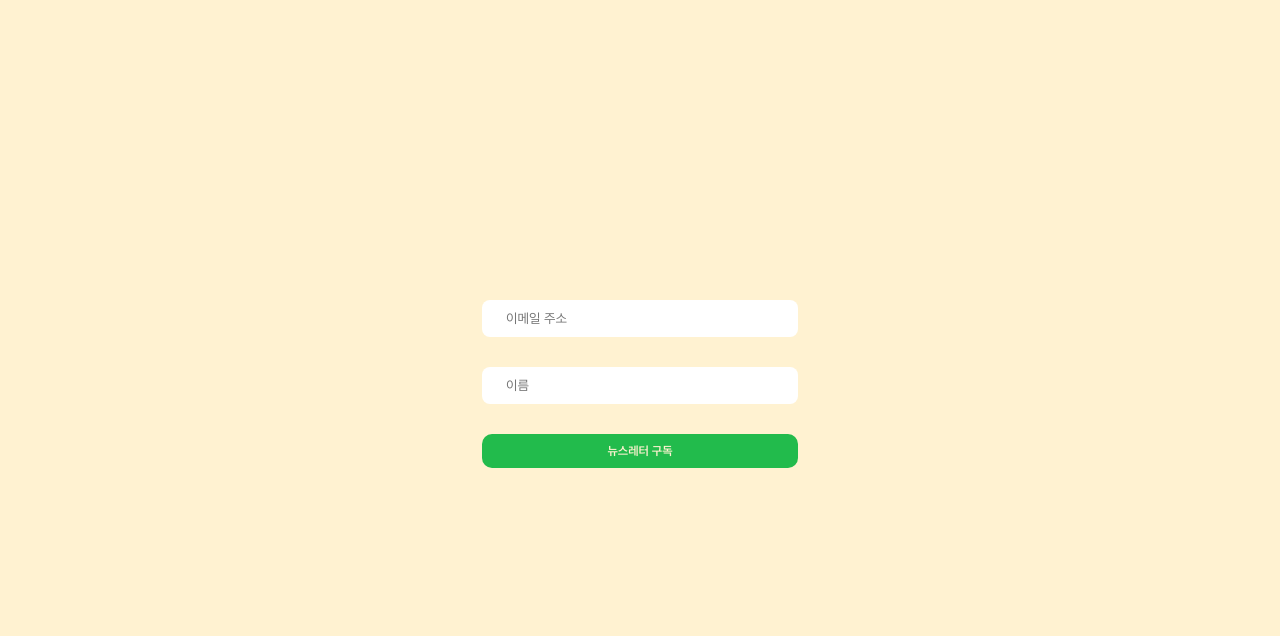
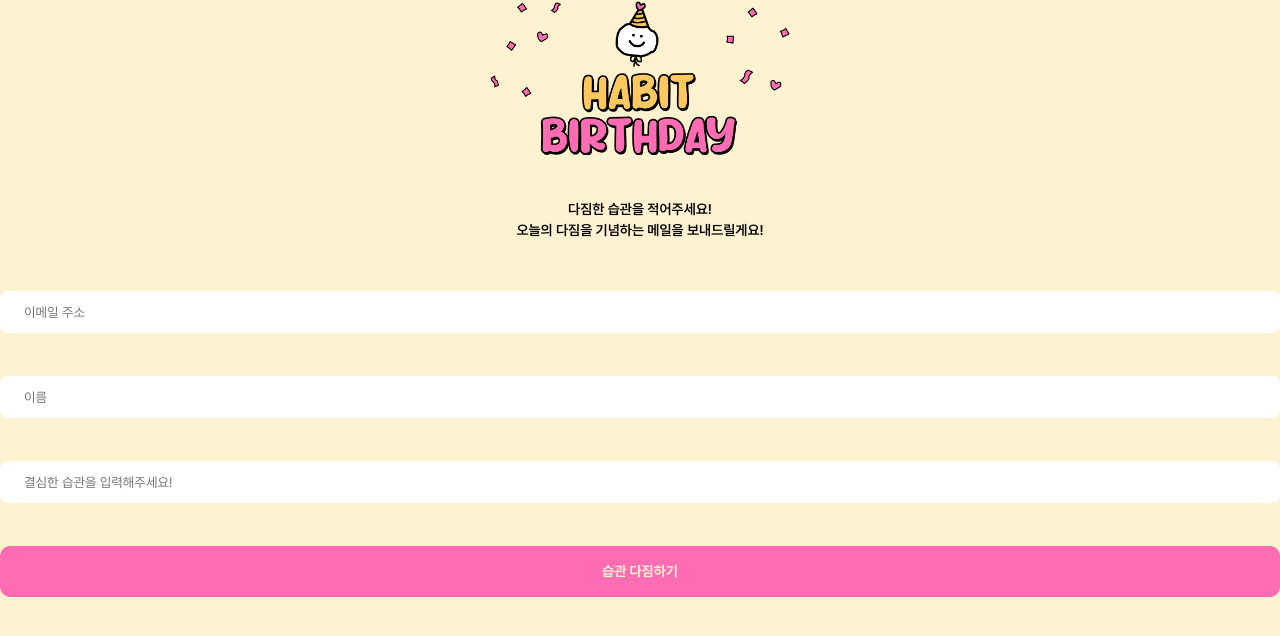
Before and after one commit to hyeonary/habitbirthday, a React (Create React App) app: page / in a window 1280 px wide. Shown: the top 636 px of the page. Built offline with nearby package versions, Linux system fonts and the light colour scheme.

Commit message:
feat: subscribe form / env

```diff
--- a/src/App.tsx
+++ b/src/App.tsx
@@ -3,6 +3,7 @@ import "./App.css";
 import Header from "./components/Shared/Header";
 import MainPage from "./pages/MainPage";
 import Subscription from "./pages/Subscription";
+import Success from "./pages/Success.tsx";
 
 function App() {
   return (
@@ -10,10 +11,10 @@ function App() {
       {/* <Header /> */}
       <Router>
         <Routes>
-          <Route path="/" element={<MainPage />} />
-
-          <Route path="/subscription" element={<Subscription />} />
-
+          {/* <Route path="/" element={<MainPage />} /> */}
+          <Route path="/" element={<Subscription />} />
+          <Route path="/subscribe/success" element={<Success />} />
+          {/* <Route path={'*'} element={<PageNotFound />} /> */}
         </Routes>
       </Router>
     </div>
--- a/src/components/InputForm.tsx
+++ b/src/components/InputForm.tsx
@@ -1,20 +1,30 @@
 import styled, { keyframes } from "styled-components";
 import { onNotLarge } from "../styles/mediaQueries";
 
-const Container = styled.div``;
+const Container = styled.div`
+  height: 70px;
+`;
 
 const CustomInput = styled.input`
   border-radius: 8px;
   border: none;
   padding: 13px 40px 13px 1.5rem;
   width: 100%;
+  :focus {
+    outline: none !important;
+    border-color: #d6a8e9;
+    box-shadow: 0 0 5px #d6a8e9;
+  }
 `;
 
 const ValidResult = styled.h3`
-  font-size: 14px;
+  font-size: 12px;
   font-weight: 500;
   line-height: 130%;
-  margin-top: 3px;
+  margin-top: 10px;
+  text-align: left;
+  padding-left: 10px;
+  color: #FF6CB3;
 `;
 
 interface InputProps {
@@ -23,9 +33,10 @@ interface InputProps {
   onChange: (e: React.ChangeEvent<HTMLInputElement>) => void;
   placeholder: string;
   result?: string;
+  required?: Boolean;
 }
 
-function InputForm({ value, name, onChange, placeholder, result }: InputProps) {
+function InputForm({ value, name, onChange, placeholder, result, required }: InputProps) {
   return (
     <Container>
       <CustomInput
@@ -34,7 +45,7 @@ function InputForm({ value, name, onChange, placeholder, result }: InputProps) {
         onChange={onChange}
         placeholder={placeholder}
       />
-      <ValidResult>{result}</ValidResult>
+      {required && <ValidResult>{result}</ValidResult>}
     </Container>
   );
 }
--- a/src/pages/Subscription/Subscription.style.ts
+++ b/src/pages/Subscription/Subscription.style.ts
@@ -5,8 +5,8 @@ export const Container = styled.section`
   height: 100vh;
   background-color: #fff2d1;
   display: flex;
-  /* align-items: center; */
   justify-content: center;
+
   ${onNotLarge} {
     padding: 60px 20px;
   }
@@ -14,8 +14,17 @@ export const Container = styled.section`
 
 export const HBDLogo = styled.img`
   width: 300px;
-  margin-bottom: 70px;
+  margin-bottom: 40px;
 `;
+
+export const Content = styled.div`
+  font-size: 14px;
+  font-weight: 600;
+  line-height: 150%;
+  text-align: center;
+  margin-bottom: 50px;
+  /* color: #9E9E9E; */
+`
 
 export const Descrition = styled.div``;
 
@@ -26,7 +35,7 @@ export const SubscribeWrapper = styled.div`
 export const Form = styled.form`
   display: flex;
   flex-direction: column;
-  gap: 40px;
+  gap: 15px;
 `;
 
 export const FormPart = styled.div`
--- a/src/pages/Subscription/index.tsx
+++ b/src/pages/Subscription/index.tsx
@@ -1,8 +1,9 @@
-import { useEffect, useState } from "react";
+import { useEffect, useRef, useState } from "react";
 import * as S from "./Subscription.style";
 import Logo from "../../assets/img/habitLogo.png";
 import axios from "axios";
 import InputForm from "../../components/InputForm";
+import { useNavigate } from "react-router-dom";
 
 interface userInfo {
   userEmail: string;
@@ -11,11 +12,15 @@ interface userInfo {
 }
 
 function Subscription() {
+
+	const [isValid, setIsValid] = useState<Boolean>(false)
+	const [required, setRequired] = useState<Boolean>(false)
   const [userInfo, setUserInfo] = useState<userInfo>({
 		userEmail: "",
     userName: "",
     userHabit: "",
   });
+	const navigate = useNavigate();
 
   const onChangeInfo = (e: React.ChangeEvent<HTMLInputElement>) => {
     setUserInfo({
@@ -24,45 +29,15 @@ function Subscription() {
     });
   };
 
-  const [isValid, setIsValid] = useState<Boolean>(false);
-
-  const regexEmailCheck = () => {
 	const EmailValidRegEx = "^[a-zA-Z0-9+-_.]+@[a-zA-Z0-9-]+.[a-zA-Z0-9-.]+$";
 	const regexEmail = new RegExp(EmailValidRegEx);
 
-    const NameValidRegEx = "^[가-힣a-zA-Z]+$";
-    const regexName = new RegExp(NameValidRegEx);
-
-    console.log(regexEmail.test(userInfo.userEmail));
-    console.log(regexName.test(userInfo.userName));
-    console.log(regexName.test(userInfo.userHabit));
-    console.log(userInfo);
-  };
-
-  // const regexNameCheck = (name: string;) => {
-  //   const inputValidRegEx = "^[ㄱ-ㅎ|가-힣|a-z|A-Z|0-9|]+$";
-  //   const regex = new RegExp(inputValidRegEx);
-  //   regex.test(e.target.value);
-  // };
-
-  // 버튼을 누를 경우
-  // email: 이메일 형식, 글자수가 0 이상인지
-  // name: 영어 or 이름(자음, 모음 안됨), 글자수가 0 이상인지
-  // habit: 영어 or 이름(자음, 모음 안됨), 글자수가 0 이상인지
-
-  useEffect(() => {
-    const validEmail = userInfo.userEmail.length > 0;
-    const validName = userInfo.userName.length > 0;
-    const validHabit = userInfo.userHabit.length > 0;
-    setIsValid(validEmail && validName && validHabit);
-  }, [userInfo]);
+	useEffect(()=> {
+		setIsValid(regexEmail.test(userInfo.userEmail) && userInfo.userEmail.length > 0)
+	}, [userInfo.userEmail])
 
   const HabitDeclare = () => {
-    const validEmail = userInfo.userEmail.length > 0;
-    const validName = userInfo.userName.length > 0;
-    const validHabit = userInfo.userHabit.length > 0;
-    const validCheck = validEmail && validName && validHabit;
-
+    if(isValid){
 			const formData = {
 				eventOccuredBy: "SUBSCRIBER",
 				confirmEmailYN: "N",
@@ -75,11 +50,11 @@ function Subscription() {
 					},
 				],
 			};
-    const accessToken = "";
+
 			axios
 				.request({
 					headers: {
-          AccessToken: accessToken,
+						AccessToken: process.env.REACT_APP_STIBEE_TOKEN
 					},
 					baseURL: `https://api.stibee.com/v1`,
 					url: `/lists/228056/subscribers`,
@@ -87,24 +62,36 @@ function Subscription() {
 					data: formData,
 				})
 				.then(() => {
-        setUserInfo({
-          userEmail: "",
-          userName: "",
-          userHabit: "",
+					// setUserInfo({
+					// 	userEmail: "",
+					// 	userName: "",
+					// 	userHabit: "",
+					// });
+					navigate(`/subscribe/success`)
+					console.log('성공!')
 				});
-      });
+		} else {
+			setRequired(true)
+			console.log('이메일 오류!')
+		}
   };
 
   return (
     <S.Container>
       <S.SubscribeWrapper>
         <S.HBDLogo src={Logo} />
+				<S.Content>
+					다짐한 습관을 적어주세요! <br />
+					오늘의 다짐을 기념하는 메일을 보내드릴게요!
+				</S.Content>
         <S.Form>
           <InputForm
             value={userInfo.userEmail}
             name={"userEmail"}
             onChange={onChangeInfo}
             placeholder={"이메일 주소"}
+						required={required}
+						result={'정확한 이메일을 입력해주셔야 기념 메일을 발송해드려요!'}
           />
           <InputForm
             value={userInfo.userName}
@@ -121,11 +108,10 @@ function Subscription() {
           <S.Subscribe
             onClick={(e) => {
               e.preventDefault();
-              // HabitDeclare();
-              regexEmailCheck();
+              HabitDeclare();
             }}
           >
-            습관 결심하기
+            습관 다짐하기
           </S.Subscribe>
         </S.Form>
       </S.SubscribeWrapper>
--- /dev/null
+++ b/src/pages/Success.tsx/Success.style.ts
@@ -0,0 +1,32 @@
+import styled, { keyframes } from "styled-components";
+import { onNotLarge } from "../../styles/mediaQueries";
+
+export const Container = styled.section`
+	height: 100vh;
+  background-color: #fff2d1;
+  display: flex;
+	flex-direction: column;
+  /* justify-content: center; */
+	align-items: center;
+  padding: 60px 20px;
+`
+
+export const Contents = styled.div`
+	display: flex;
+	flex-direction: column;
+	justify-content: center;
+	align-items: center;
+	gap: 30px;
+	height: 100%;
+`
+
+export const HBDLogo = styled.img`
+  width: 300px;
+`;
+
+export const Headline = styled.h3`
+	font-size: 15px;
+	font-weight: 600;
+	line-height: 130%;
+	text-align: center;
+`
--- /dev/null
+++ b/src/pages/Success.tsx/index.tsx
@@ -0,0 +1,18 @@
+import * as S from './Success.style'
+import Logo from "../../assets/img/habitLogo.png";
+
+function Success (){
+	return (
+		<S.Container>
+			<S.Contents>
+				<S.HBDLogo src={Logo}/>
+				<S.Headline>
+					기념 레터를 보내드렸어요! <br />
+					메일함을 확인해보세요!
+				</S.Headline>
+			</S.Contents>
+		</S.Container>
+	)
+}
+
+export default Success
```
Also changed, not shown: 1 other file (tests, documents, lock files or other folders). Lines whose indentation alone changed are shown as unchanged.
